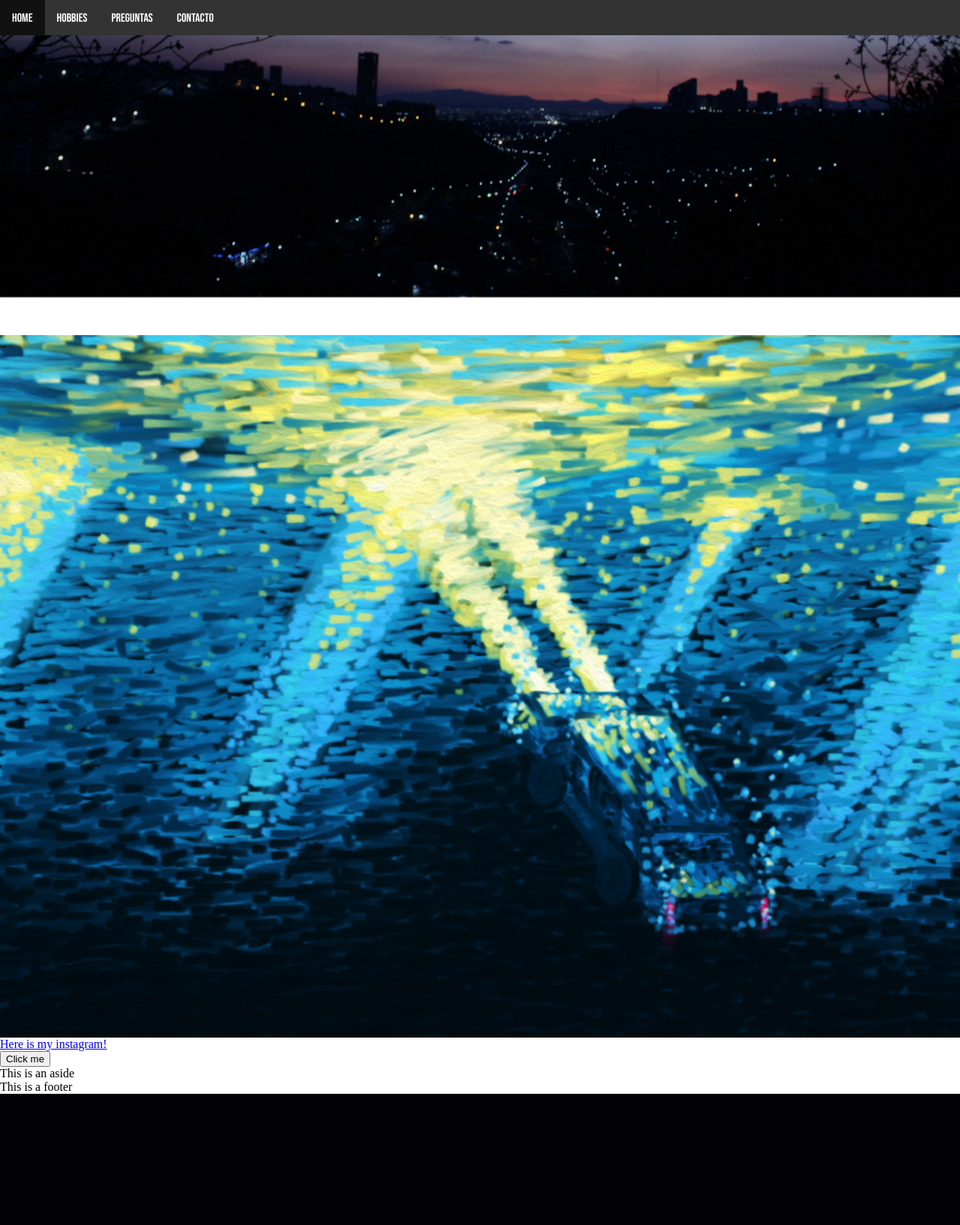
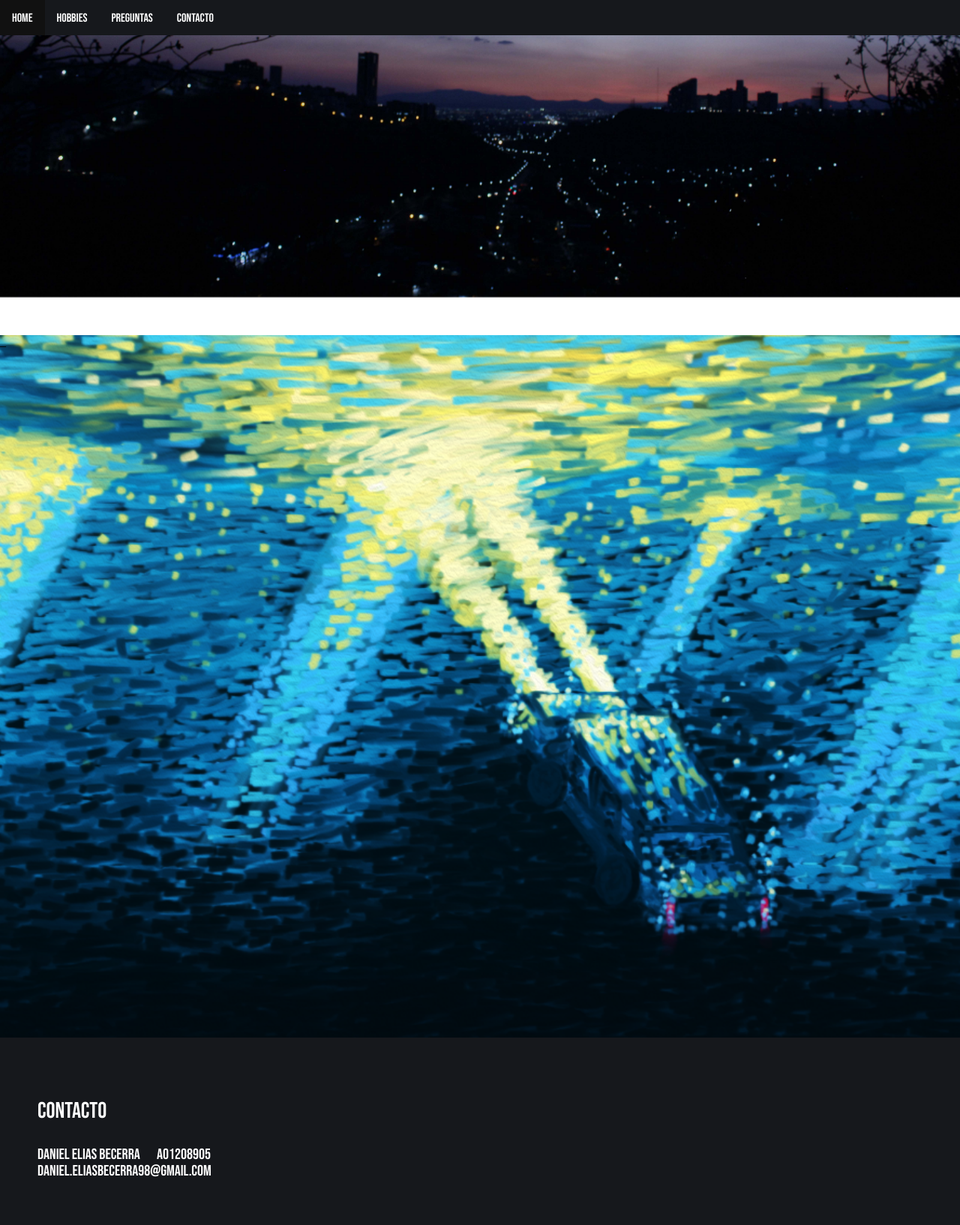
Before and after one commit to DanElias/DAW-BD, a PHP site: page / in a window 1280 px wide. Shown: the whole page at 75% size. Before the commit the page ends 1459 px from the top, so only its background shows below. Run offline with PHP 8.4, Linux system fonts and the light colour scheme; some libraries are stand-ins or nearby versions.

Commit message:
Actualizar Estilo

```diff
--- a/src/index.html
+++ b/src/index.html
@@ -31,20 +31,21 @@
         </section> -->
 
         <section>
-            <a href="https://www.instagram.com/dan.elias_/" target="_blank" >Here is my instagram!</a>
+            <a href="https://www.instagram.com/dan.elias_/" target="_blank" ></a>
             <!--href Links-->
             <!--target="_blank" open in new tab Links-->
         </section>
 
         <section>
-            <button href="https://www.instagram.com/dan.elias_/" target="_blank">
-                Click me
-            </button>
+
         </section>
 
-        <aside> This is an aside </aside>
+        <aside></aside>
 
-        <footer> This is a footer </footer>
+        <footer>
+            <p>Contacto</p>
+            <p style="font-size: 20px">Daniel Elias Becerra &nbsp &nbsp &nbsp  A01208905 </br> daniel.eliasbecerra98@gmail.com</p>
+        </footer>
 
     </body>
 </html>
--- a/src/main.css
+++ b/src/main.css
@@ -31,6 +31,7 @@ nav{
     font-family: 'bebas_neueregular';
     font-weight:normal;
     font-style:normal;
+    background-color: #16181c;
 }
 
 ul {
@@ -38,7 +39,7 @@ ul {
   margin: 0;
   padding: 0;
   overflow: hidden;
-  background-color: #333;
+  background-color: background-color: #16181c;;
 }
 
 li {
@@ -94,3 +95,14 @@ video {
     box-sizing: content-box;
     height: 900px;
 }
+
+footer{
+    height: 150px;
+    background-color: #16181c;
+    padding: 50px;
+    font-family: 'bebas_neueregular';
+    font-weight:normal;
+    font-style:normal;
+    font-size: 30px;
+    color:white;
+}
```
